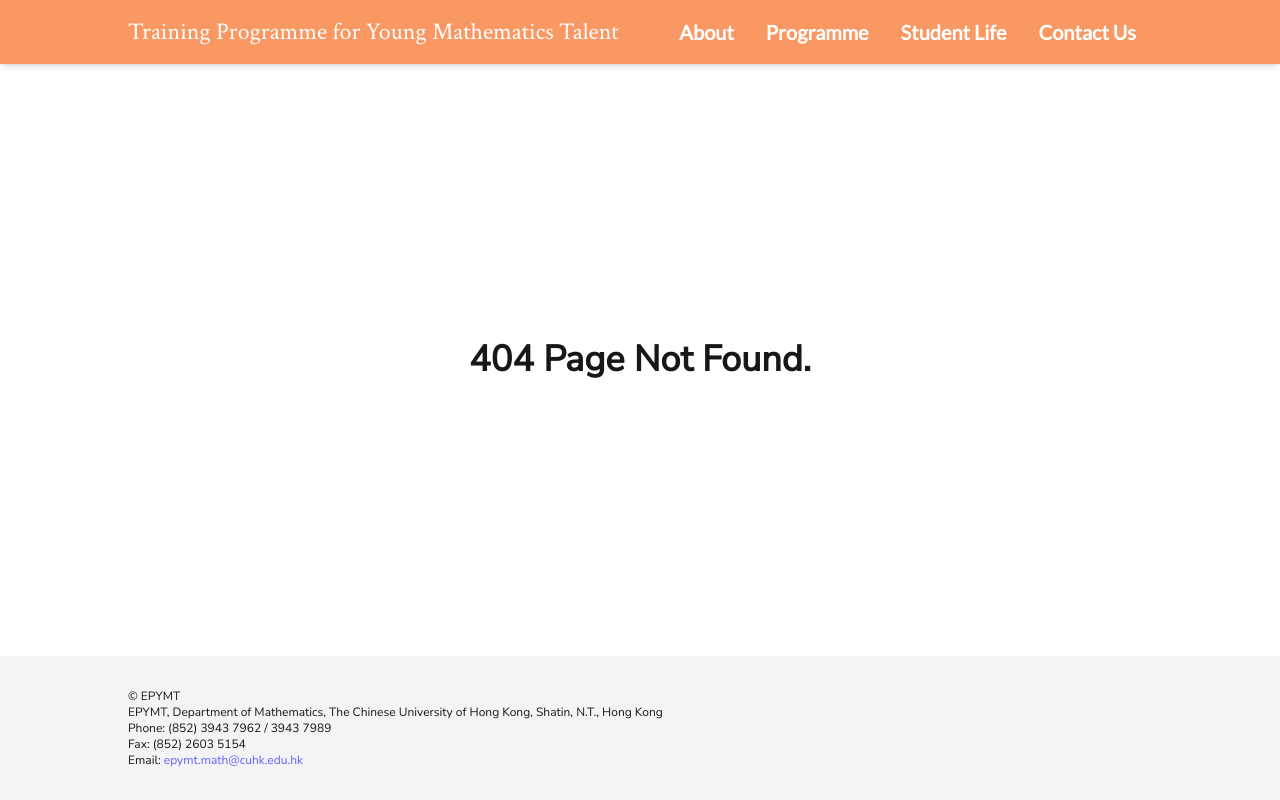
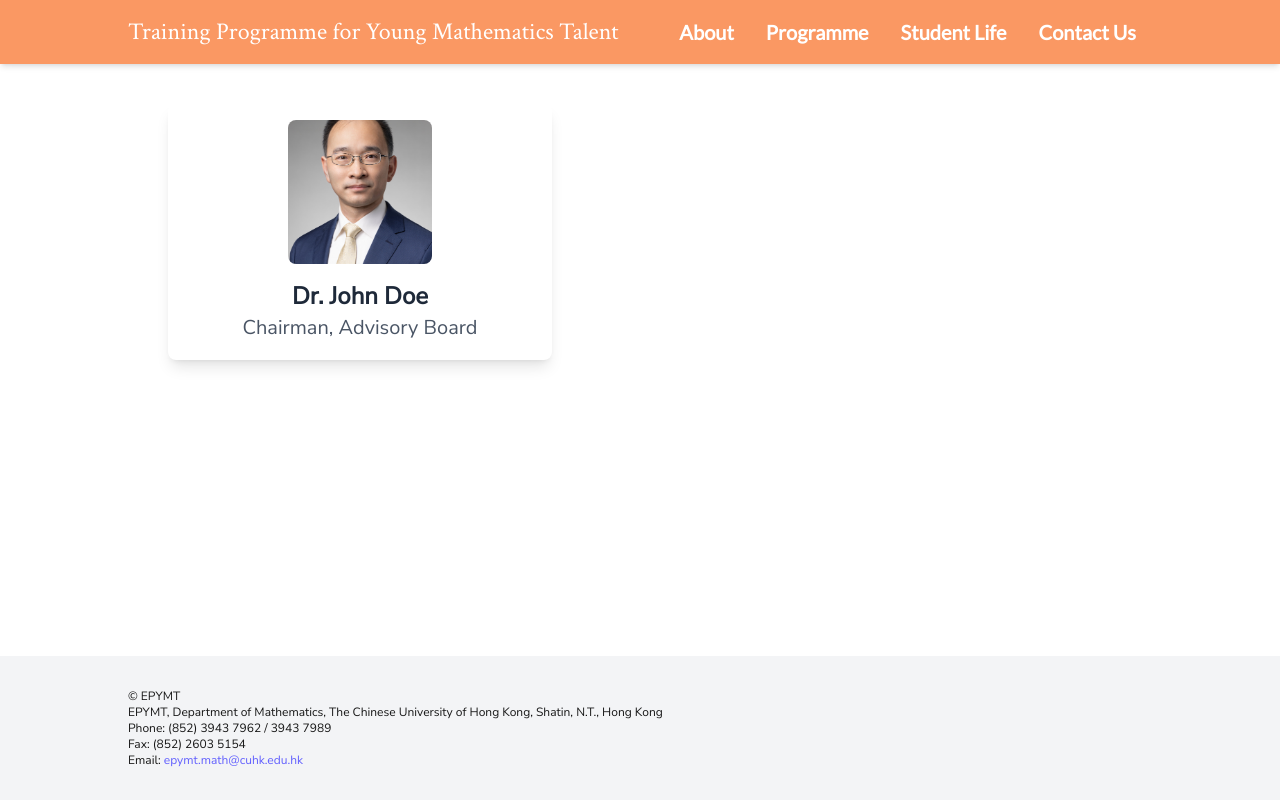
Before and after one commit to aymichael/tpymt, a Next.js app: page /advisory-board in a window 1280 px wide. Before the commit this address had no page. Built offline with nearby package versions, Linux system fonts and the light colour scheme.

Commit message:
add avisory board template

```diff
--- /dev/null
+++ b/app/advisory-board/page.js
@@ -0,0 +1,32 @@
+import Image from 'next/image';
+
+const ProfileBox = ({ photoUrl, name, position }) => {
+  return (
+    <div className="bg-white shadow-lg rounded-lg overflow-hidden max-w-sm w-full transform transition duration-300 hover:scale-105">
+      <div className="relative w-36 h-36 mx-auto mt-4 overflow-hidden rounded-lg">
+        <Image
+          src={photoUrl}
+          alt={name}
+          fill
+          objectFit="cover"
+        />
+      </div>
+      <div className="p-4 text-center">
+        <h2 className="text-2xl font-bold text-gray-800">{name}</h2>
+        <p className="text-gray-600">{position}</p>
+      </div>
+    </div>
+  );
+};
+
+export default function AdvisoryBoardPage() {
+    return (
+        <div>
+            <ProfileBox
+                photoUrl="/CHUNGTszShun.jpg"
+                name="Dr. John Doe"
+                position="Chairman, Advisory Board"
+            />
+        </div>
+    );
+}
--- a/app/navbar.js
+++ b/app/navbar.js
@@ -14,7 +14,7 @@ export default function Navbar() {
     const currCourseURL = year.toString();
     const pages = ["About", "Programme", "Student Life", "Contact Us"];
     const subpages = [["Message from Management", "CUHK", "Organizers", "Advisory Board", "Coaches"], ["Curriculum", "This Year's Courses", "Past Courses", "Guest Lectures"]];
-    const subpageURL = [["message", "cuhk", "organizers"], ["curriculum", `courses/${currCourseURL}`, "past-courses", "guest-lectures"], [], []];
+    const subpageURL = [["message", "cuhk", "organizers", "advisory-board", "coaches"], ["curriculum", `courses/${currCourseURL}`, "past-courses", "guest-lectures"], [], []];
     const [isOpen, setIsOpen] = useState(false);
     const [currentNav, setCurrentNav] = useState(-1);
     const [selectedNav, setSelectedNav] = useState(-1);
```
Also changed, not shown: public/CHUNGTszShun.jpg (added).
